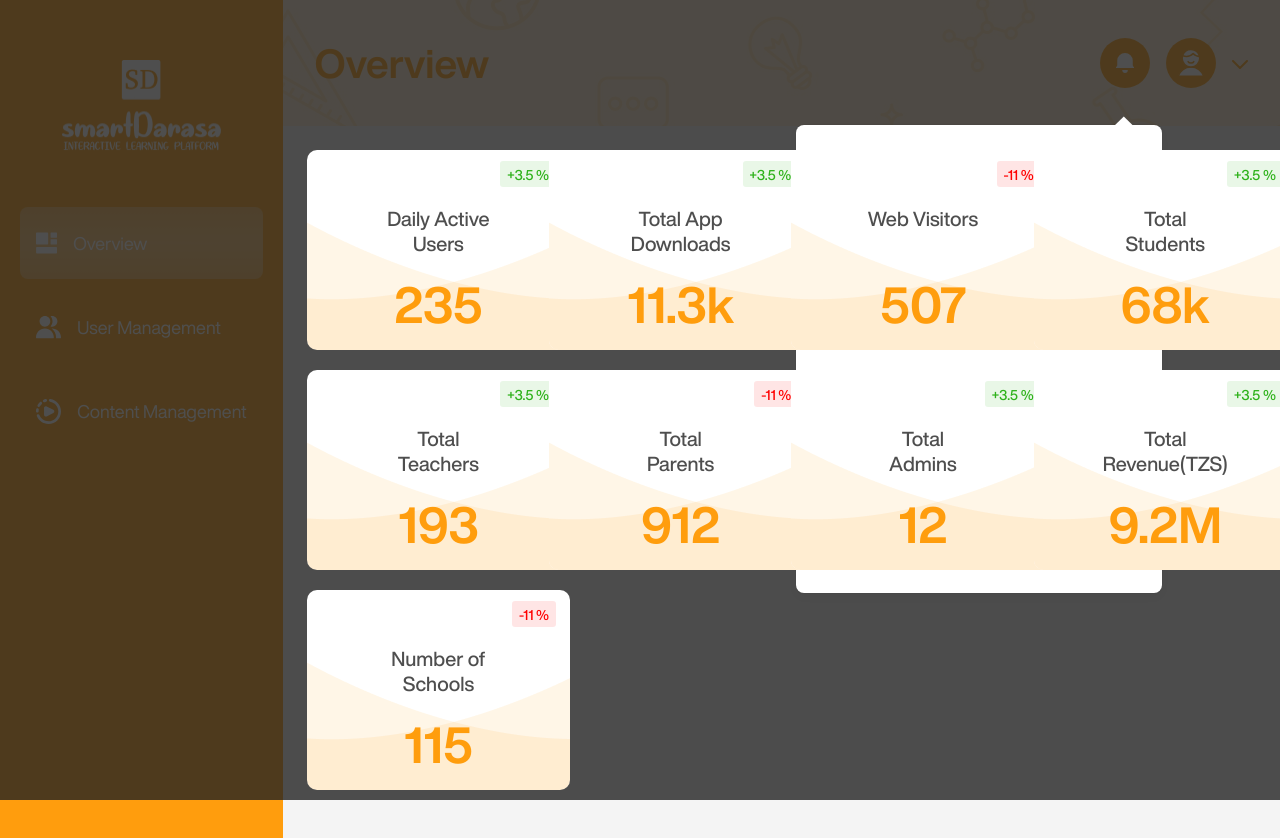
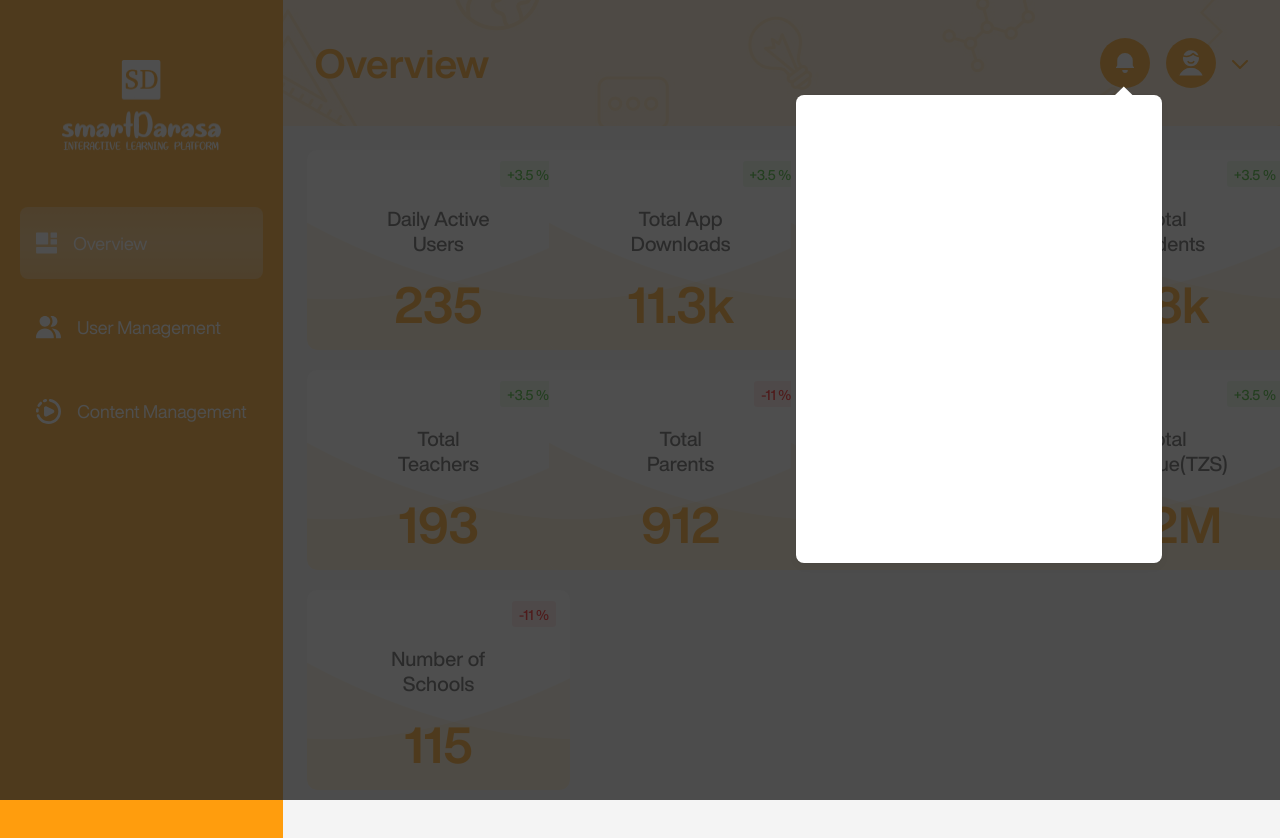
Before and after one commit to vaylette/SDAdmin, a Next.js app: page /dashboard in a window 1280 px wide. Both pictures are taken after a click on the button 1125 px from the left and 63 px from the top of the page. Shown: the top 838 px of the page. Built offline with nearby package versions, Linux system fonts and the light colour scheme.

Commit message:
alignment of stuff

```diff
--- a/app/_components/header.tsx
+++ b/app/_components/header.tsx
@@ -60,10 +60,10 @@ export default function Header() {
             </li>
         </ul>
       </header>
-      <div className={`${drop.notifications || drop.profile ? 'fixed inset-0 bg-black-100 bg-blend-multiply' : 'hidden' }`}>
+      <div className={`${drop.notifications || drop.profile ? 'fixed inset-0 bg-black-100 bg-blend-multiply z-50' : 'hidden' }`}>
         {drop.notifications && (
             <>
-                <div className="flex justify-end pt-[125px] pr-[118px]">
+                <div className="flex justify-end pt-[95px] pr-[118px]">
                     <div className="w-[366px] h-[468px] rounded-lg bg-white-default shadow-drop relative">
                         <div className="absolute -top-[6px] right-8 w-[13.24px] h-[13.24px] bg-white-default" style={{ transform: 'rotate(135deg)' }}></div>
                     </div>
@@ -73,7 +73,7 @@ export default function Header() {
         )}
         {drop.profile && (
             <>
-                <div className="flex justify-end pt-[118px] pr-10">
+                <div className="flex justify-end pt-[95px] pr-10">
                     <div className="w-[237px] h-[242px] rounded-lg bg-white-default shadow-drop relative">
                         <div className="absolute -top-[6px] right-8 w-[13.24px] h-[13.24px] bg-white-default" style={{ transform: 'rotate(135deg)' }}></div>
                     </div>
```
